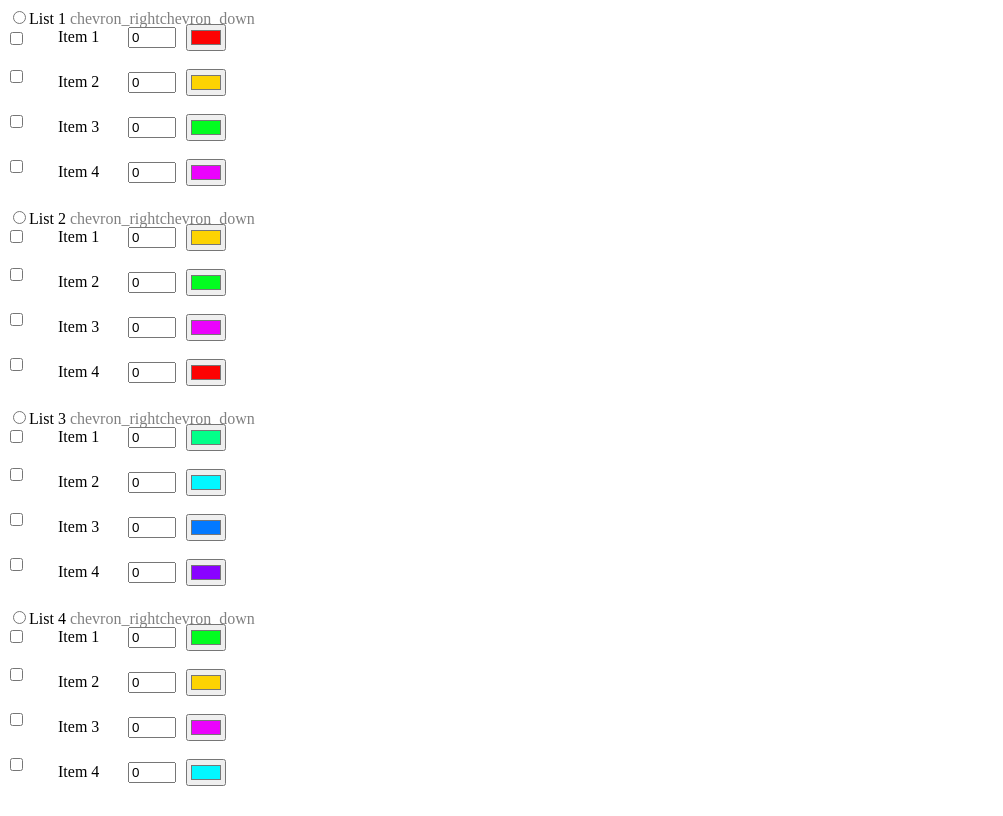
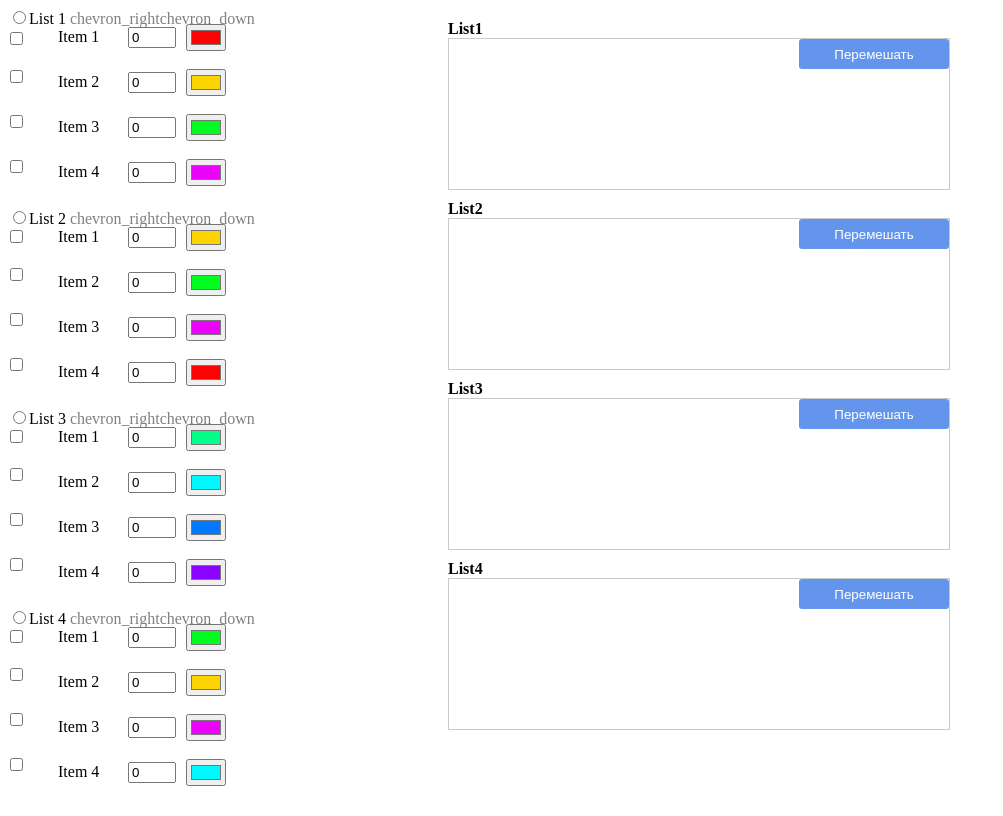
Before and after one commit to artemShvalev/ProContext-Task, a Vue app: page / in a window 1280 px wide. Shown: the whole page, without its empty margins (0-1003 px from the left). Built offline with nearby package versions, Linux system fonts and the light colour scheme.

Commit message:
blid right side

```diff
--- a/src/assets/styles/main.scss
+++ b/src/assets/styles/main.scss
@@ -1,12 +1,15 @@
-ul,li{
+ul,
+li {
   list-style-type: none;
   margin: 0;
   padding: 0;
-  span::before{
+
+  span::before {
     font-family: 'Material Icons';
     content: "chevron_right";
     color: grey;
   }
+
   span::after {
     font-family: "Material Icons";
     content: "chevron_down";
@@ -14,9 +17,11 @@ ul,li{
     z-index: 100;
   }
 }
-li{
+
+li {
   margin-left: 50px;
 }
+
 input[type="checkbox"] {
   position: absolute;
   left: 10px;
@@ -27,65 +32,111 @@ input[type="checkbox"] {
 #item-1 {
   margin-top: 24px;
 }
+
 #item-2 {
   margin-top: 22px;
 }
+
 #item-3 {
   margin-top: 22px;
 }
+
 #item-4 {
   margin-top: 22px;
 }
 
-  .item__number1{
+.item__number1 {
   width: 40px;
   position: relative;
   top: -25px;
   left: 120px;
 }
-  .item__number2{
+
+.item__number2 {
   width: 40px;
   position: relative;
   top: -25px;
   left: 120px;
 }
-  .item__number3{
+
+.item__number3 {
   width: 40px;
   position: relative;
   top: -25px;
   left: 120px;
 }
-  .item__number4{
+
+.item__number4 {
   width: 40px;
   position: relative;
   top: -25px;
   left: 120px;
 }
-  .item__color1{
+
+.item__color1 {
   width: 40px;
   position: relative;
   top: -22px;
   left: 120px;
   margin-left: 10px;
 }
-  .item__color2{
+
+.item__color2 {
   width: 40px;
   position: relative;
   top: -22px;
   left: 120px;
   margin-left: 10px;
 }
-  .item__color3{
+
+.item__color3 {
   width: 40px;
   position: relative;
   top: -22px;
   left: 120px;
   margin-left: 10px;
 }
-  .item__color4{
+
+.item__color4 {
   width: 40px;
   position: relative;
   top: -22px;
   left: 120px;
   margin-left: 10px;
 }
+
+// Right Lists
+
+.all__list {
+  display: flex;
+  justify-content: center;
+  align-items: flex-start;
+  position: absolute;
+  top: 0;
+  left: 35%;
+  margin-top: 20px;
+}
+
+.list1__result {
+  width: 500px;
+  height: 150px;
+  border: 1px solid rgb(202, 202, 202);
+  margin-bottom: 10px;
+}
+strong{
+  margin-bottom: 50px;
+}
+
+button{
+  float: right;
+  width: 150px;
+  height: 30px;
+  background-color: cornflowerblue;
+  color: #fff;
+  border: none;
+  border-radius: 3px;
+  -webkit-border-radius: 3px;
+  -moz-border-radius: 3px;
+  -ms-border-radius: 3px;
+  -o-border-radius: 3px;
+}
--- a/src/components/ListLeft.vue
+++ b/src/components/ListLeft.vue
@@ -1,3 +1,6 @@
+/* eslint-disable no-return-assign */
+/* eslint-disable no-return-assign */
+/* eslint-disable radix */
 <!-- eslint-disable max-len -->
 <template>
 <div>
@@ -99,7 +102,6 @@ export default {
       list2: false,
       list3: false,
       list4: false,
-      rotate: false,
       value: 0,
       color: {
         red: '#fc0303',
@@ -114,11 +116,19 @@ export default {
       },
     };
   },
+  wastch: {
+    value: {
+      deep: true,
+      handler() {
+        // eslint-disable-next-line radix
+        this.value.forEach((n) => n.quantity === Math.max(0, parseInt(n.quantity) || 0));
+        return this.value;
+      },
+    },
+  },
 };
 </script>
 
 <style lang="scss">
 @import "@/assets/styles/main.scss";
 </style>
-
-// Кинуть Пропсы в райт коипонент
--- a/src/components/ListRight.vue
+++ b/src/components/ListRight.vue
@@ -1,10 +1,40 @@
 /<template>
-  <div></div>
+  <div>
+
+    <div class="all__list">
+    <div class="template__result">
+      <strong> List1 </strong>
+      <div class="list1__result">
+        <button>Перемешать</button>
+      </div>
+      <strong> List2 </strong>
+      <div class="list1__result">
+        <button>Перемешать</button>
+      </div>
+      <strong> List3 </strong>
+      <div class="list1__result">
+        <button>Перемешать</button>
+      </div>
+      <strong> List4 </strong>
+      <div class="list1__result">
+        <button>Перемешать</button>
+      </div>
+    </div>
+  </div>
+
+  </div>
 </template>
 
 <script>
 export default {
-
+  props: {
+    value: Number,
+  },
+  data() {
+    return {
+      elem: true,
+    };
+  },
 };
 </script>
 
```
Lines whose indentation alone changed are shown as unchanged.
